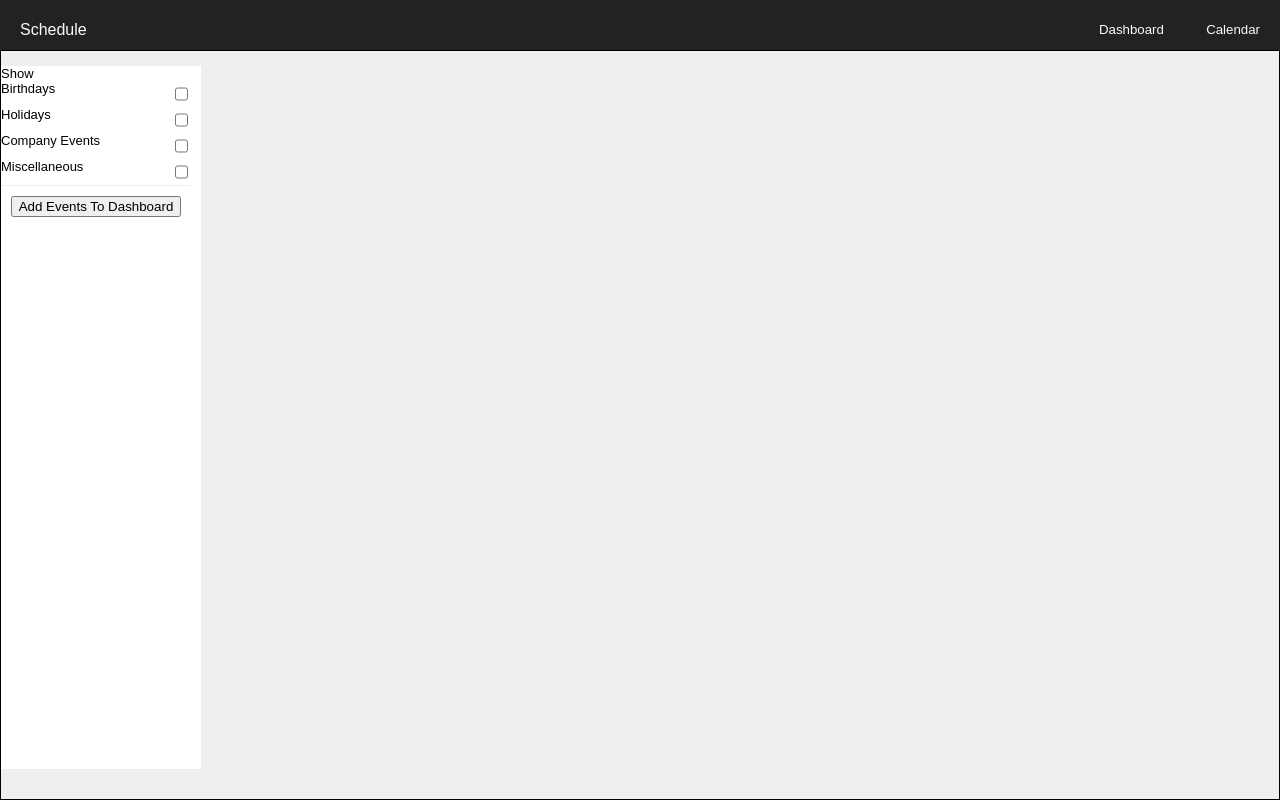
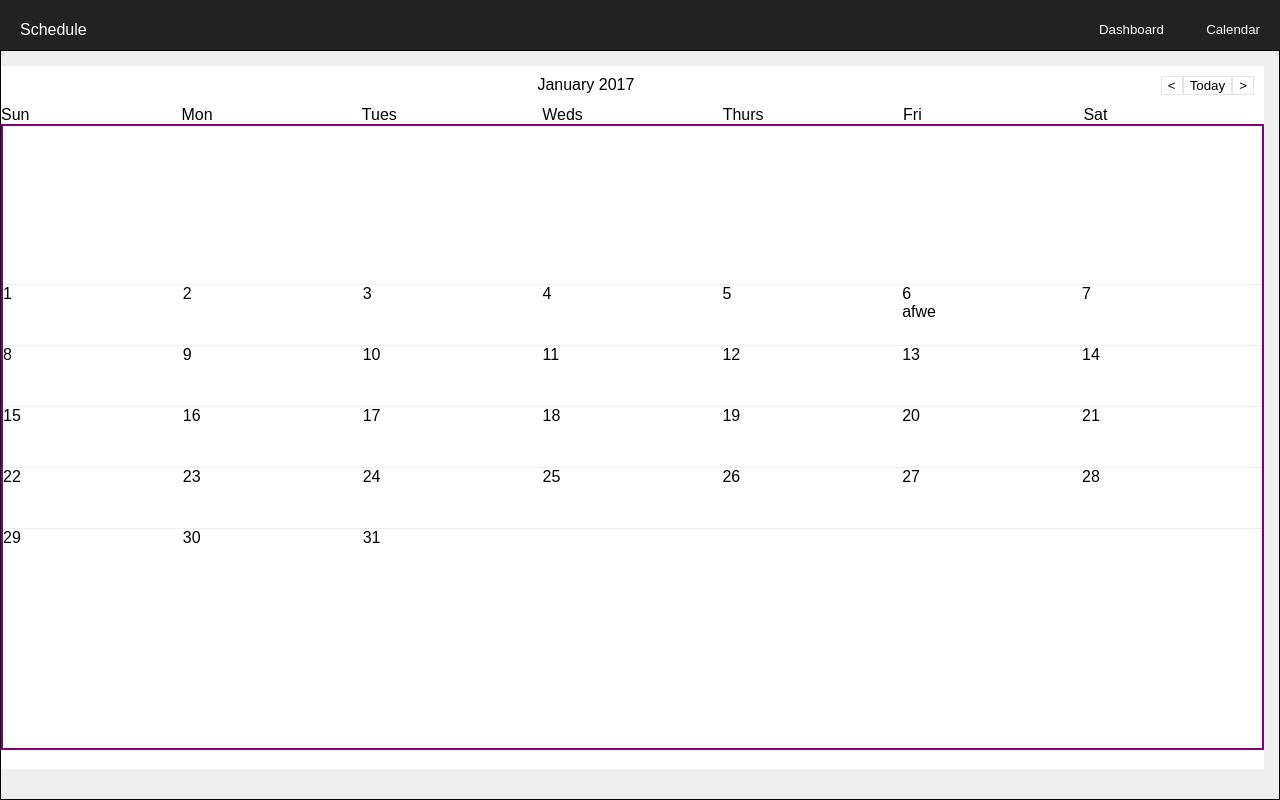
Before and after one commit to aarboleda1/react-custom-calendar, a React (Create React App) app: page / in a window 1280 px wide. Built offline with nearby package versions, Linux system fonts and the light colour scheme.

Commit message:
code cleanup

```diff
--- a/src/App.js
+++ b/src/App.js
@@ -12,7 +12,7 @@ class App extends Component {
         <Header/>
         <section className="content rc-app-main">
           <div className="rc-container-wrapper">
-            {/*<Calendar
+            <Calendar
 							onChangeView={() => 'hello'}
 							view={'calendar'}
 							date={now}
@@ -20,8 +20,8 @@ class App extends Component {
 							elementProps={
 								{filter: Filter}
 							}
-						/>*/}
-						<Filter/>
+						/>
+						{/*<Filter/>*/}
 
           </div>
         </section>
--- a/src/components/Calendar.js
+++ b/src/components/Calendar.js
@@ -4,8 +4,16 @@ import elementType from 'react-prop-types/lib/elementType';
 import moment from 'moment';
 import Popover from './Popover';
 import _ from 'lodash';
-import {daysOfWeek, getDaysArray, uniqueID, months, daysInMonth, now} from '../utils/utils';
+import {
+	daysOfWeek,
+	getDaysArray,
+	uniqueID,
+	months,
+	daysInMonth,
+	now
+} from '../utils/utils';
 import MonthRow from './MonthRow';
+import Month from './Month';
 
 export default class Calendar extends Component {
 	static propTypes = {
@@ -56,11 +64,12 @@ export default class Calendar extends Component {
 		this.state = {
 			month: 'August',
 			view: 'Calendar', // change these to be repsective of props
-			daysForMonth: null,
+			daysForMonth: [],
 			year: null,
 			daysThisMonth: 30,
 			dateClicked: null,
 			events: [],
+			newEvent: {},
 		}
 	}
 
@@ -91,11 +100,6 @@ export default class Calendar extends Component {
 	}
 	componentWillUnmount = () => {
 		// window.removeEventListener('click', this.removeFocus)
-	}
-	componentDidUpdate = (prevProps, prevState) => {
-		// console.log(prevState, 'is the prev', this.state, 'is the current!')
-		let diff = _.differenceWith(prevState.events, this.state.events)
-		console.log(diff, 'is the new event!')
 	}
 	openModal = (date) => {
 		this.setState({
@@ -170,10 +174,9 @@ export default class Calendar extends Component {
 	}
 
 	onAddEvent = (event) => {
-		let newEvents = this.state.events.concat([event]);
-		// console.log(newEvents)
 		this.setState({
-			events: newEvents,
+			events: [...this.state.events, event],
+			newEvent: event,
 		})
 		this.closeModal();
 	}
@@ -194,7 +197,6 @@ export default class Calendar extends Component {
 					dateClicked={this.state.dateClicked}
 				/>
 
-
 				<div className="rc-calendar-toolbar">
 					<span className="rc-toolbar-label">
 						{month} {year}
@@ -209,9 +211,13 @@ export default class Calendar extends Component {
 					{this.renderMonthHeader()}
 				</div>
         <div className="rc-elastic-month-view-wrapper">
-					<div className="rc-month-view">
-						{this.renderWeeks()}
-					</div>
+					<Month
+						daysForMonth={this.state.daysForMonth}
+						month={this.state.month}
+						openModal={this.openModal}
+						events={this.state.events}
+						newEvent={this.state.newEvent}
+					/>
 				</div>
 			</div>
 		)
--- a/src/components/DateCell.js
+++ b/src/components/DateCell.js
@@ -12,21 +12,24 @@ export default class DateCell extends Component {
 		events: PropTypes.arrayOf(PropTypes.object),
 	};
 	static defaultProps = {};
-	state = {
-		isHovered: false,
-		displayPopover: false,
-		showModal: false,
-		month: this.props.month,
-		events: [],
-		date: this.props.date,
+	constructor(props) {
+		super(props);
+		this.state = {
+			month: this.props.month,
+			date: this.props.date,
+			test: false,
+			events: [],
+		}
 	}
+
 	componentWillReceiveProps = (nextProps) => {
-		let event = this.props.events[0];
+		console.log('hay!')
+		let event = this.props.events[this.props.events.length - 1];
 		let {date, month} = event;
 		if (date === this.state.date  && this.state.month === month) {
-			this.setState({
-				events: this.state.events.concat([event]),
-			})
+			// this.setState({
+			// 	events: this.state.events.concat([event]),
+			// })
 		}
 	}
 	componentDidMount = () => {
@@ -38,43 +41,29 @@ export default class DateCell extends Component {
 			})
 		}
 	}
-	componentWillReceiveProps = (nextProps) => {
-		console.log(nextProps, 'are props!?')
-		let event = this.props.events[0];
-		let {date, month} = event;
-		if (date === this.state.date  && this.state.month === month) {
-			this.setState({
-				events: this.state.events.concat([event]),
-			})
-		}
+	shouldComponentUpdate = (newProps) => {
+		// let newEvent = _.difference(newProps.events, this.props.events);
+		// if (newEvent.date === this.state.date && newEvent.month === this.state.month) {
+		// 	return true;
+		// } else {
+		// 	return  false;
+		// }
+		return true;
 	}
-	onHover = () => {
-		this.setState({
-			isHovered: true,
-		})
-	}
-	handleMouseLeave = (event) => {
-		this.setState({
-			isHovered: false,
-		})
-		event.preventDefault();
+	componentWillUpdate = (nextProps, nextState) => {
+		// // this.setState({test: true})
+		// console.log(nextProps.events, this.props.events)
+		// let newEvent = _.difference(nextProps.events, this.props.events);
+		// // console.log(newEvent, 'is the new event')
+		// let ev = this.props.events[this.props.events.length - 1]
+		// if (this.props.newEvent.date === this.state.date && this.props.newEvent.month === this.state.month) {
+		// 	this.events = [...this.events, this.props.newEvent];
+		// }
 	}
 
 	handleClick = (event) => {
-
 		this.props.openModal(this.props.date)
 		event.preventDefault();
-	}
-	closeModal = () => {
-		this.setState({
-			showModal: false,
-		})
-	}
-	onAddEvent = (event) => {
-		this.setState({
-			events: this.state.events.concat([event]),
-		})
-
 	}
 	renderEvents = () => {
 		return this.state.events.map((event) => {
@@ -91,23 +80,23 @@ export default class DateCell extends Component {
     return (
 			<div
 				key={uniqueID()}
-				onMouseEnter={this.onHover}
-				onMouseOut={this.handleMouseLeave}
 				className="rc-date-cell"
 			>
 				<span className="rc-date-cell-header">
 					{date}
 				</span>
 
-				{this.state.events.length > 0 ? this.renderEvents(): null}
-				{isHovered &&
+				{this.state.events.length > 0? this.renderEvents(): null}
+
 					<div
 						className="rc-date-add-event"
 						onClick={this.handleClick}
 					>
+						<span className="rc-span-add">
 						+
+						</span>
 					</div>
-				}
+
 			</div>
     )
   }
--- /dev/null
+++ b/src/components/Month.js
@@ -0,0 +1,51 @@
+import React, {Component} from 'react';
+import PropTypes from 'prop-types';
+import classNames from 'classnames';
+import {uniqueID} from '../utils/utils';
+import MonthRow from './MonthRow';
+
+import _ from 'lodash';
+
+export default class Month extends Component {
+	static propTypes = {
+		daysForMonth: PropTypes.arrayOf(PropTypes.array),
+		month: PropTypes.string,
+		openModal: PropTypes.func.isRequired,
+		events: PropTypes.arrayOf(PropTypes.object),
+	};
+	static defaultProps = {};
+	constructor(props) {
+		super(props)
+	}
+	componentWillReceiveProps = (newProps) => {
+		let newEvent = _.difference(newProps.events, this.props.events);
+		// console.log(newEvent,' does it make it down!')
+	}
+	renderWeeks = () => {
+		let extraRow = this.props.daysForMonth.length === 6 ? true : false;
+		return this.props.daysForMonth.map((week, index) => {
+			// console.log(this.props.events, 'are the new evetns, MAP')
+			return (
+				<MonthRow
+					extraRow={extraRow}
+					week={week}
+					key={uniqueID()}
+					daysThisMonth={this.props.daysThisMonth}
+					month={this.props.month}
+					openModal={this.props.openModal}
+					events={this.props.events}
+					newEvent={this.props.newEvent}
+				/>
+			)
+		})
+	}
+
+	render() {
+		let extraRow = this.props.daysForMonth.length === 6 ? true : false;
+		return (
+			<div className="rc-month-view">
+				{this.renderWeeks()}
+			</div>
+		)
+	}
+}
--- a/src/components/MonthRow.js
+++ b/src/components/MonthRow.js
@@ -14,7 +14,7 @@ export default class MonthRow extends Component{
 	}
 	static defaultProps = {}
 	componentWillReceiveProps = (nextProps, nextState) => {
-		console.log(nextProps, nextState,  'are new prosp!')
+		console.log(nextProps.events, nextState,  'are new prosp!')
 	}
 	componentDidUpdate = () => {
 		console.log('updated?!')
@@ -39,6 +39,7 @@ export default class MonthRow extends Component{
 					date={date}
 					openModal={this.props.openModal}
 					events={events}
+					newEvent={this.props.newEvent}
 				/>
 			)
 		})
--- a/src/stylesheets/components/_date_cell.scss
+++ b/src/stylesheets/components/_date_cell.scss
@@ -15,13 +15,23 @@
     //     height: 230px;
     //     background: yellow;
     // }
-    >.rc-date-add-event {
-        display: flex;
-        justify-content: center;
-        align-items: center;
-        height: 90px;
-        width: 70px;
-        background: #eee;
-        margin: 5px 4px;
+    &:hover {
+        .rc-span-add {
+            display: block;
+        }
+        >.rc-date-add-event,
+        {
+            display: flex;
+            justify-content: center;
+            align-items: center;
+            height: 100%;
+            width: 80%;
+            background: #eee;
+            margin: 5px 4px;
+        }
     }
 }
+
+.rc-span-add {
+    display: none;
+}
```
